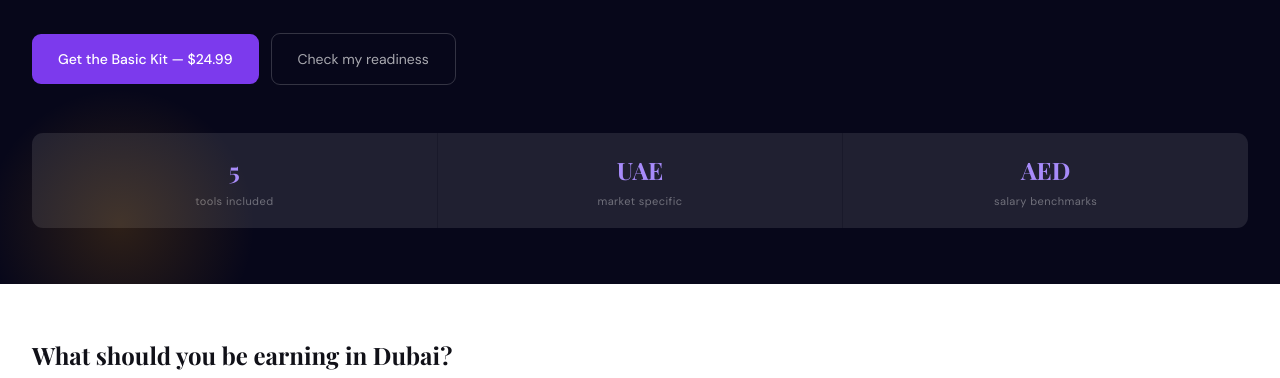
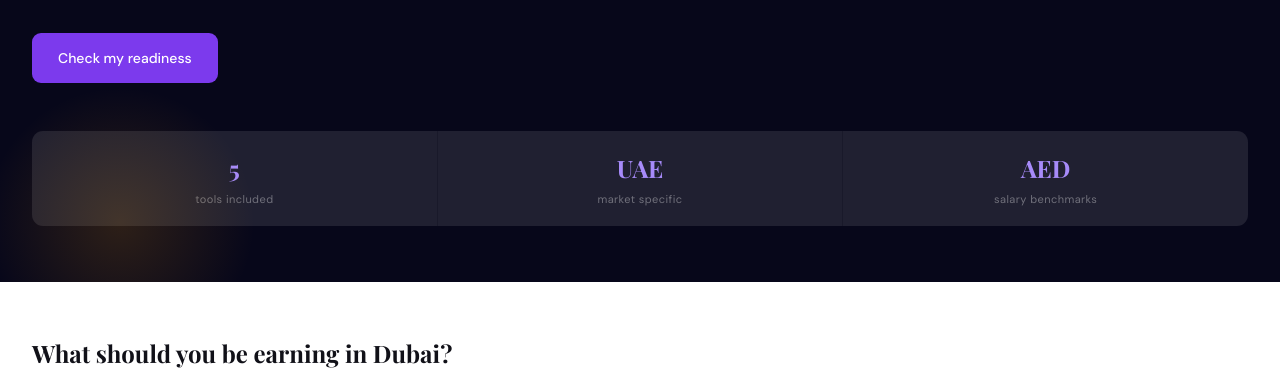
Before and after one commit to digitalppages/altinar-landing, a plain HTML site: page index.html in a window 1280 px wide. Shown: the part 378-756 px from the top of the page. Drawn offline with nearby package versions, Linux system fonts and the light colour scheme; a web font is replaced by a local one.

Commit message:
Add files via upload

```diff
--- a/index.html
+++ b/index.html
@@ -474,8 +474,7 @@
   <h1>Stop getting ghosted.<br><em>Start getting interviews.</em></h1>
   <p class="hero-sub">The only job kit built specifically for the UAE market — with insider knowledge on what Dubai recruiters actually expect, salary benchmarks in AED, and a proven system to get callbacks.</p>
   <div class="cta-row">
-    <a href="https://altinartool.gumroad.com/l/dqkys" class="btn-primary" target="_blank">Get the Basic Kit — $24.99</a>
-    <a href="#checker" class="btn-ghost">Check my readiness</a>
+    <a href="#checker" class="btn-primary">Check my readiness</a>
   </div>
   <div class="hero-stats">
     <div class="stat"><div class="stat-num">5</div><div class="stat-label">tools included</div></div>
```
